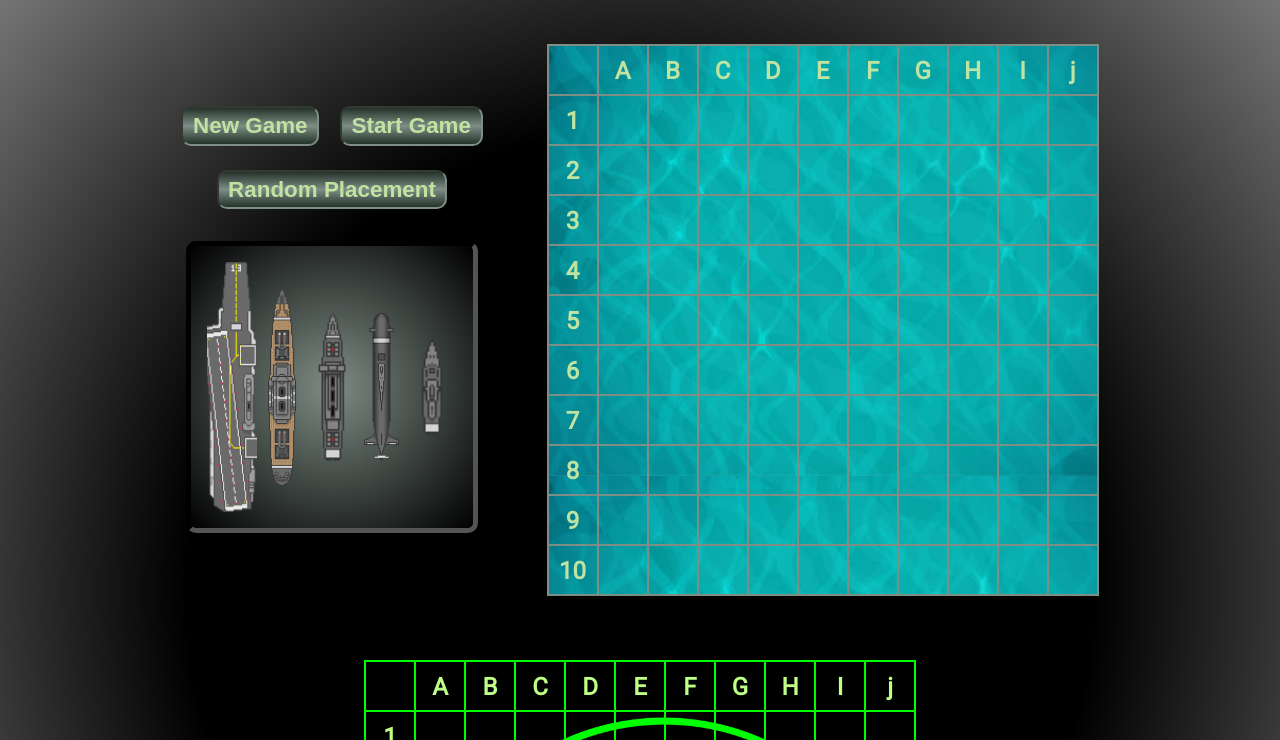
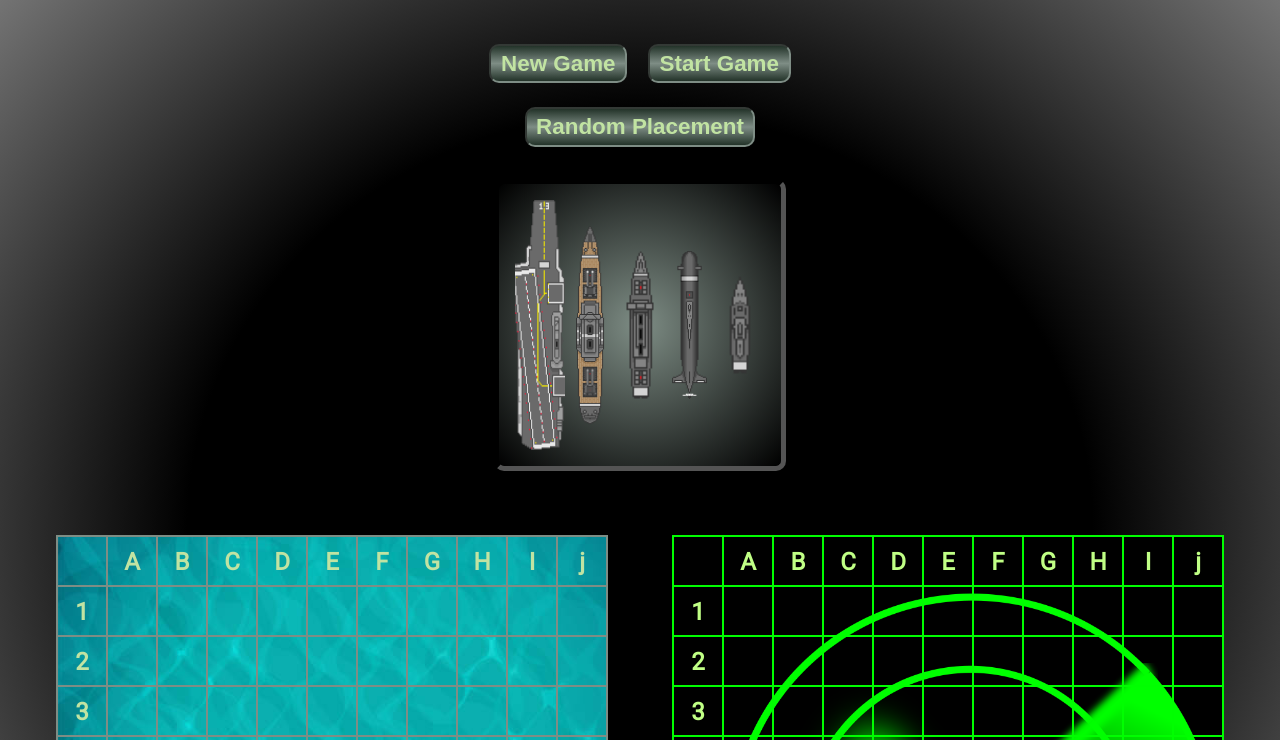
Before and after one commit to SamuelWyck/battleships, a website built with webpack: page src/template.html in a window 1280 px wide. Shown: the part 60-800 px from the top of the page. Built offline with nearby package versions, Linux system fonts and the light colour scheme.

Commit message:
Change board html

```diff
--- a/src/styles.css
+++ b/src/styles.css
@@ -89,6 +89,16 @@ header button:hover, .choice-selected {
     align-items: center;
     gap: 4rem;
     margin: 3rem 2rem 2rem 2rem;
+}
+
+.boards-div {
+    display: flex;
+    flex-wrap: wrap;
+    gap: 4rem;
+    display: flex;
+    flex-wrap: wrap;
+    justify-content: center;
+    align-items: center;
 }
 
 .board, .radar {
--- a/src/template.html
+++ b/src/template.html
@@ -25,9 +25,10 @@
             </div>
             <div class="ships-container"></div>
         </div>
-        <div class="board-container">
+        <div class="boards-div">
+            <div class="board-container"></div>
+            <div class="radar-container"></div>
         </div>
-        <div class="radar-container"></div>
     </div>
     <footer></footer>
 </div>
```
